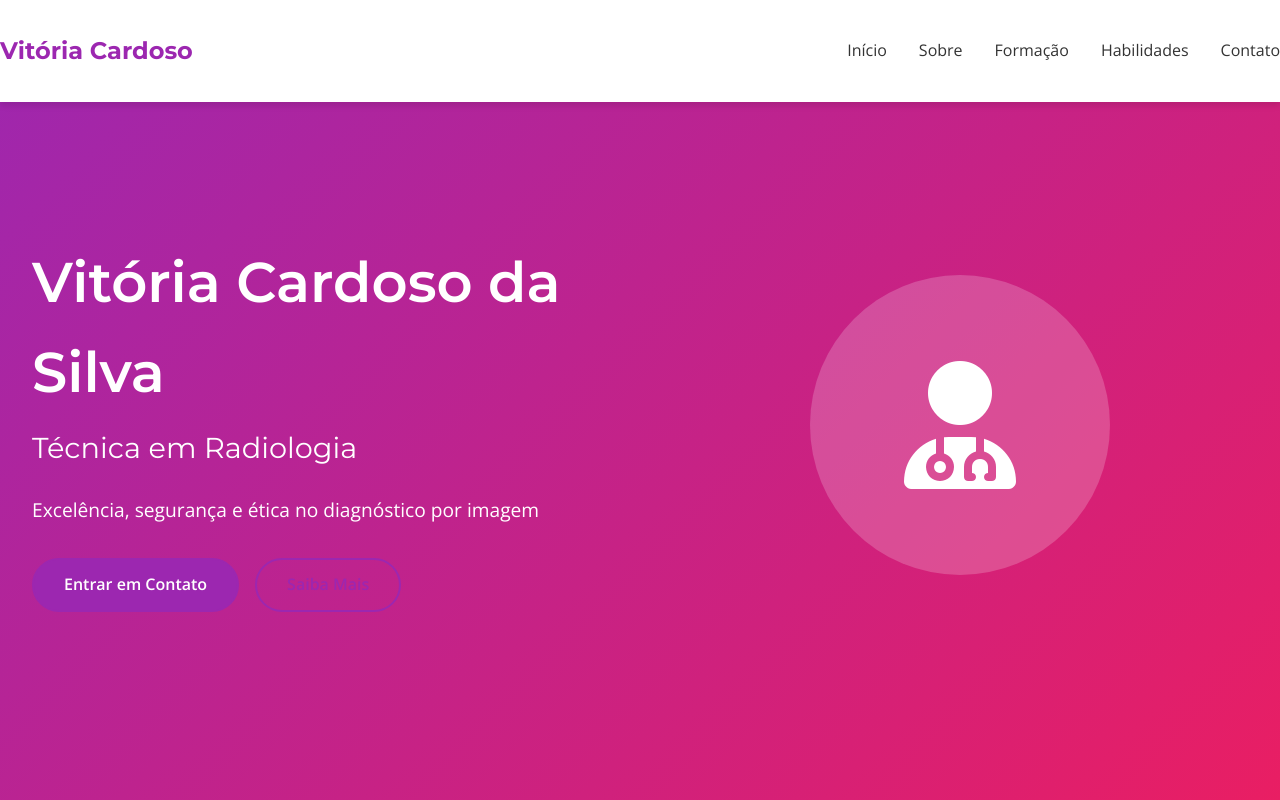
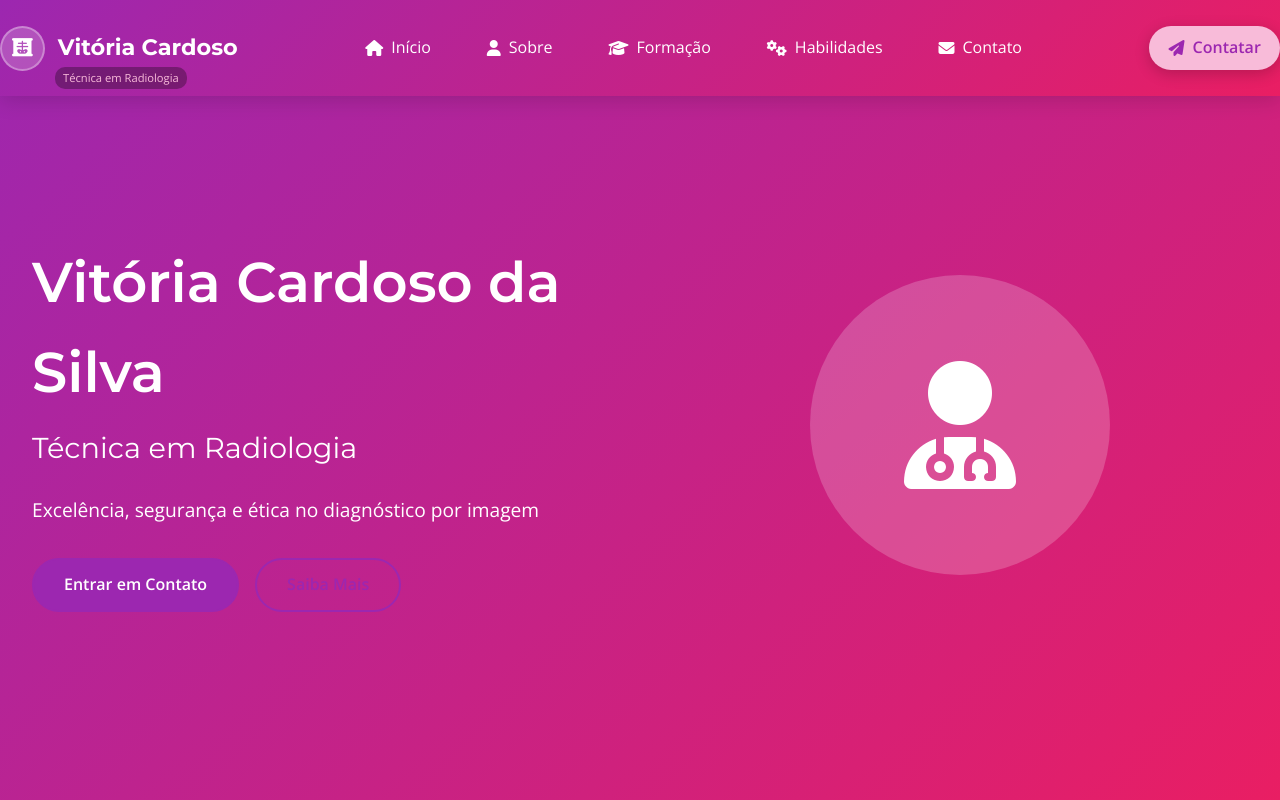
Before and after one commit to GabrielNascCar/Site-vitoria, a plain HTML site: page index.html in a window 1280 px wide. Shown: the top 800 px of the page. Drawn offline with nearby package versions, Linux system fonts and the light colour scheme.

Commit message:
melhorando cabecalho

```diff
--- a/css/style.css
+++ b/css/style.css
@@ -102,74 +102,175 @@ ul {
     color: var(--white);
 }
 
-/* Navegação */
+/* Navegação - Cabeçalho Aprimorado */
 .navbar {
     position: fixed;
     top: 0;
     left: 0;
     width: 100%;
-    background-color: var(--white);
-    box-shadow: var(--shadow);
+    background: linear-gradient(135deg, var(--primary-color) 0%, var(--secondary-color) 100%);
+    box-shadow: 0 4px 20px rgba(0, 0, 0, 0.15);
     z-index: 1000;
     transition: var(--transition);
+    backdrop-filter: blur(10px);
 }
 
 .nav-container {
     display: flex;
     justify-content: space-between;
     align-items: center;
-    padding: 1rem 0;
+    padding: 0.8rem 0;
+}
+
+.nav-logo {
+    display: flex;
+    align-items: center;
+    gap: 0.8rem;
+    position: relative;
+}
+
+.logo-icon {
+    width: 45px;
+    height: 45px;
+    background: rgba(255, 255, 255, 0.2);
+    border-radius: 50%;
+    display: flex;
+    align-items: center;
+    justify-content: center;
+    font-size: 1.3rem;
+    color: var(--white);
+    border: 2px solid rgba(255, 255, 255, 0.3);
+    transition: var(--transition);
+}
+
+.nav-logo:hover .logo-icon {
+    background: rgba(255, 255, 255, 0.3);
+    transform: rotate(15deg);
 }
 
 .nav-logo a {
     font-family: 'Montserrat', sans-serif;
-    font-size: 1.5rem;
+    font-size: 1.4rem;
     font-weight: 700;
-    color: var(--primary-color);
+    color: var(--white);
+    text-decoration: none;
+}
+
+.profession {
+    position: absolute;
+    bottom: -18px;
+    left: 55px;
+    font-size: 0.7rem;
+    color: var(--accent-color);
+    background: rgba(0, 0, 0, 0.3);
+    padding: 2px 8px;
+    border-radius: 10px;
+    font-weight: 500;
+    white-space: nowrap;
 }
 
 .nav-menu {
     display: flex;
-    gap: 2rem;
+    gap: 1.5rem;
+    align-items: center;
 }
 
 .nav-link {
+    display: flex;
+    align-items: center;
+    gap: 0.5rem;
     font-weight: 500;
+    color: var(--white);
+    padding: 0.5rem 1rem;
+    border-radius: 25px;
     transition: var(--transition);
     position: relative;
+    overflow: hidden;
+}
+
+.nav-link::before {
+    content: '';
+    position: absolute;
+    top: 0;
+    left: -100%;
+    width: 100%;
+    height: 100%;
+    background: linear-gradient(90deg, transparent, rgba(255, 255, 255, 0.2), transparent);
+    transition: var(--transition);
+}
+
+.nav-link:hover::before {
+    left: 100%;
 }
 
 .nav-link:hover {
-    color: var(--primary-color);
+    background: rgba(255, 255, 255, 0.15);
+    transform: translateY(-2px);
 }
 
-.nav-link::after {
-    content: '';
-    position: absolute;
-    bottom: -5px;
-    left: 0;
-    width: 0;
-    height: 2px;
-    background-color: var(--primary-color);
+.nav-link i {
+    font-size: 1rem;
     transition: var(--transition);
 }
 
-.nav-link:hover::after {
-    width: 100%;
+.nav-link:hover i {
+    transform: scale(1.1);
+}
+
+.nav-link span {
+    font-weight: 500;
+}
+
+.nav-actions {
+    display: flex;
+    align-items: center;
+}
+
+.btn-contact {
+    display: flex;
+    align-items: center;
+    gap: 0.5rem;
+    background: var(--accent-color);
+    color: var(--primary-color);
+    padding: 0.6rem 1.2rem;
+    border-radius: 25px;
+    font-weight: 600;
+    transition: var(--transition);
+    text-decoration: none;
+    box-shadow: 0 4px 15px rgba(0, 0, 0, 0.2);
+}
+
+.btn-contact:hover {
+    background: var(--white);
+    transform: translateY(-2px);
+    box-shadow: 0 6px 20px rgba(0, 0, 0, 0.25);
 }
 
 .nav-toggle {
     display: none;
     flex-direction: column;
     cursor: pointer;
+    padding: 0.5rem;
 }
 
 .bar {
     width: 25px;
     height: 3px;
-    background-color: var(--dark-color);
+    background-color: var(--white);
     margin: 3px 0;
     transition: var(--transition);
+    border-radius: 2px;
+}
+
+/* Efeito de scroll no navbar */
+.navbar.scrolled {
+    background: rgba(156, 39, 176, 0.95);
+    backdrop-filter: blur(15px);
+    box-shadow: 0 4px 30px rgba(0, 0, 0, 0.2);
+}
+
+.navbar.scrolled .profession {
+    background: rgba(0, 0, 0, 0.4);
 }
 
 /* Seção Hero */
@@ -487,7 +588,7 @@ footer {
 }
 
 /* Animações */
-.servico-card, .destaque, .timeline-item, .formacao-card, .habilidade-item {
+.formacao-card, .destaque, .habilidade-item {
     opacity: 0;
     transform: translateY(20px);
     transition: opacity 0.5s ease, transform 0.5s ease;
@@ -516,6 +617,20 @@ footer {
     .sobre-destaques {
         flex-direction: column;
     }
+
+    .nav-menu {
+        gap: 1rem;
+    }
+
+    .nav-link {
+        padding: 0.4rem 0.8rem;
+        font-size: 0.9rem;
+    }
+
+    .profession {
+        font-size: 0.65rem;
+        left: 50px;
+    }
 }
 
 @media (max-width: 768px) {
@@ -524,21 +639,38 @@ footer {
         top: 70px;
         right: -100%;
         flex-direction: column;
-        background-color: var(--white);
-        width: 80%;
+        background: linear-gradient(135deg, var(--primary-color) 0%, var(--secondary-color) 100%);
+        width: 280px;
         height: calc(100vh - 70px);
-        text-align: center;
-        padding: 2rem 0;
-        box-shadow: -5px 0 10px rgba(0, 0, 0, 0.1);
+        text-align: left;
+        padding: 2rem;
+        box-shadow: -5px 0 25px rgba(0, 0, 0, 0.3);
         transition: var(--transition);
+        backdrop-filter: blur(15px);
     }
 
     .nav-menu.active {
         right: 0;
     }
 
+    .nav-link {
+        padding: 1rem 1.5rem;
+        border-radius: 10px;
+        justify-content: flex-start;
+        width: 100%;
+        font-size: 1rem;
+    }
+
+    .nav-actions {
+        display: none;
+    }
+
     .nav-toggle {
         display: flex;
+    }
+
+    .profession {
+        display: none;
     }
 
     .nav-toggle.active .bar:nth-child(1) {
@@ -568,8 +700,28 @@ footer {
     .habilidades-content, .contato-content {
         grid-template-columns: 1fr;
     }
+}
 
-    .habilidades-content {
-        grid-template-columns: 1fr;
+@media (max-width: 480px) {
+    .nav-logo a {
+        font-size: 1.2rem;
+    }
+
+    .logo-icon {
+        width: 40px;
+        height: 40px;
+        font-size: 1.1rem;
+    }
+
+    .hero-content h1 {
+        font-size: 2rem;
+    }
+
+    .hero-content h2 {
+        font-size: 1.2rem;
+    }
+
+    .section-title {
+        font-size: 1.8rem;
     }
 }
--- a/index.html
+++ b/index.html
@@ -14,14 +14,39 @@
         <nav class="navbar">
             <div class="nav-container">
                 <div class="nav-logo">
+                    <div class="logo-icon">
+                        <i class="fas fa-x-ray"></i>
+                    </div>
                     <a href="#home">Vitória Cardoso</a>
+                    <span class="profession">Técnica em Radiologia</span>
                 </div>
                 <div class="nav-menu" id="nav-menu">
-                    <a href="#home" class="nav-link">Início</a>
-                    <a href="#sobre" class="nav-link">Sobre</a>
-                    <a href="#formacao" class="nav-link">Formação</a>
-                    <a href="#habilidades" class="nav-link">Habilidades</a>
-                    <a href="#contato" class="nav-link">Contato</a>
+                    <a href="#home" class="nav-link">
+                        <i class="fas fa-home"></i>
+                        <span>Início</span>
+                    </a>
+                    <a href="#sobre" class="nav-link">
+                        <i class="fas fa-user"></i>
+                        <span>Sobre</span>
+                    </a>
+                    <a href="#formacao" class="nav-link">
+                        <i class="fas fa-graduation-cap"></i>
+                        <span>Formação</span>
+                    </a>
+                    <a href="#habilidades" class="nav-link">
+                        <i class="fas fa-cogs"></i>
+                        <span>Habilidades</span>
+                    </a>
+                    <a href="#contato" class="nav-link">
+                        <i class="fas fa-envelope"></i>
+                        <span>Contato</span>
+                    </a>
+                </div>
+                <div class="nav-actions">
+                    <a href="#contato" class="btn-contact">
+                        <i class="fas fa-paper-plane"></i>
+                        Contatar
+                    </a>
                 </div>
                 <div class="nav-toggle" id="nav-toggle">
                     <span class="bar"></span>
--- a/js/script.js
+++ b/js/script.js
@@ -1,6 +1,7 @@
 // Menu mobile toggle
 const navToggle = document.getElementById('nav-toggle');
 const navMenu = document.getElementById('nav-menu');
+const navbar = document.querySelector('.navbar');
 
 navToggle.addEventListener('click', () => {
     navMenu.classList.toggle('active');
@@ -35,15 +36,21 @@ document.querySelectorAll('a[href^="#"]').forEach(anchor => {
     });
 });
 
-// Mudar navbar ao rolar
+// Mudar navbar ao rolar - Efeito melhorado
 window.addEventListener('scroll', () => {
-    const navbar = document.querySelector('.navbar');
     if (window.scrollY > 50) {
+        navbar.classList.add('scrolled');
         navbar.style.padding = '0.5rem 0';
-        navbar.style.boxShadow = '0 4px 10px rgba(0, 0, 0, 0.1)';
     } else {
-        navbar.style.padding = '1rem 0';
-        navbar.style.boxShadow = '0 4px 6px rgba(0, 0, 0, 0.1)';
+        navbar.classList.remove('scrolled');
+        navbar.style.padding = '0.8rem 0';
+    }
+});
+
+// Adicionar classe inicial
+window.addEventListener('load', () => {
+    if (window.scrollY > 50) {
+        navbar.classList.add('scrolled');
     }
 });
 
```
